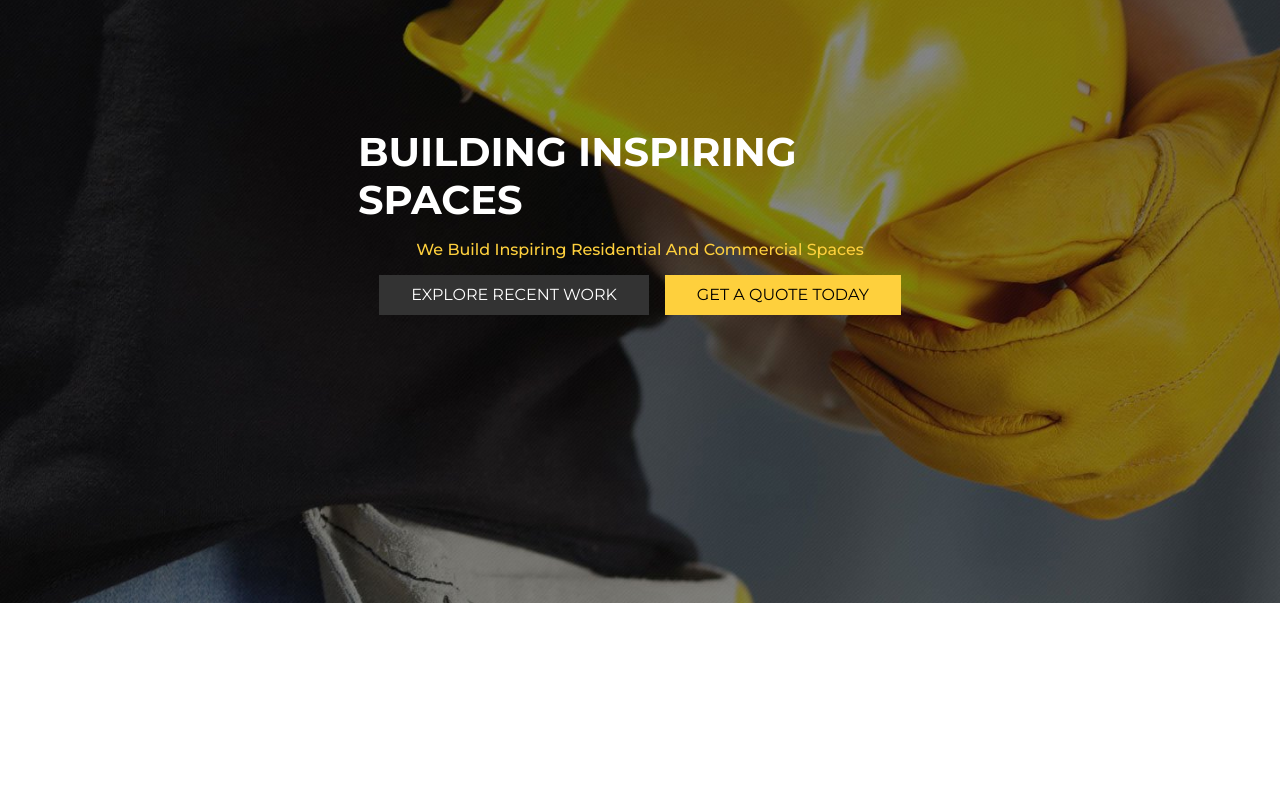
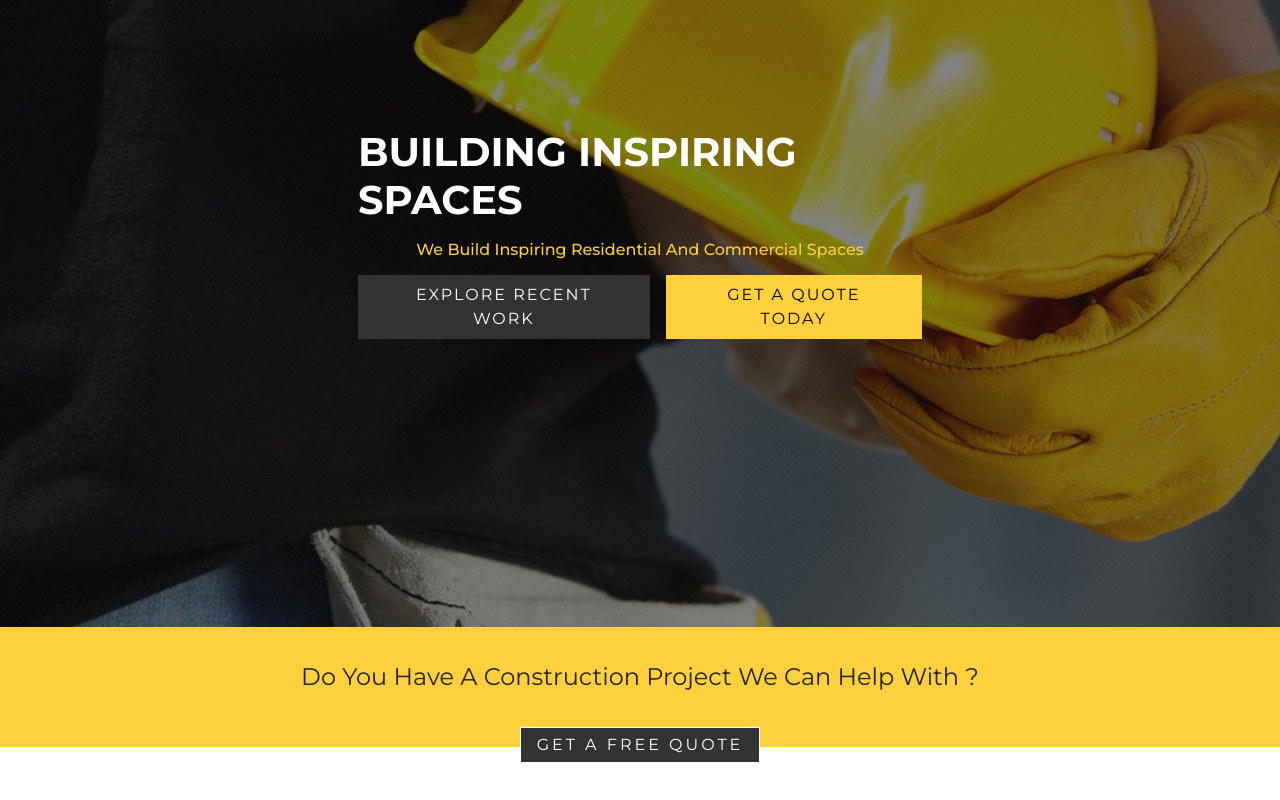
Before and after one commit to davide-rullo/proj-html-vuejs, a Vue app: page / in a window 1280 px wide. Shown: the part 350-1150 px from the top of the page. Before the commit the page ends 953 px from the top, so only its background shows below. Built offline with nearby package versions, Linux system fonts and the light colour scheme.

Commit message:
add cta section

```diff
--- /dev/null
+++ b/src/components/AppCta.vue
@@ -0,0 +1,51 @@
+<script>
+export default {
+    name: 'AppCta'
+}
+</script>
+<template>
+    <section class="cta">
+        <div class="cta-wrapper container d-flex justify-content-center align-items-center flex-column">
+            <p class="cta-text">Do You Have A Construction Project We Can Help With ?</p>
+            <div class="btn-wrap">
+                <button class="cta-btn ">
+                    GET A FREE QUOTE
+                </button>
+            </div>
+        </div>
+
+    </section>
+</template>
+
+
+<style lang="scss" scoped>
+@use '../assets/scss/partials/variables.scss' as *;
+
+.cta {
+    background-color: $avd-primary;
+}
+
+.cta-wrapper {
+
+    padding: 2rem;
+
+    p {
+        margin: 0;
+        font-size: 1.5rem;
+    }
+}
+
+.btn-wrap {
+    margin-bottom: -3rem;
+    margin-top: 2rem;
+}
+
+.cta-btn {
+    background-color: $avd-lightDark;
+    border: 1px solid white;
+    color: white;
+    padding: .3rem 1rem;
+    letter-spacing: 3px;
+
+}
+</style>
--- a/src/components/AppJumbo.vue
+++ b/src/components/AppJumbo.vue
@@ -51,6 +51,10 @@ export default {
 a {
     text-decoration: none;
     color: black;
+}
+
+button {
+    letter-spacing: 2px;
 }
 
 .demos h6,
--- a/src/components/AppMain.vue
+++ b/src/components/AppMain.vue
@@ -1,13 +1,17 @@
 <script>
+import AppCta from './AppCta.vue';
 import AppJumbo from './AppJumbo.vue';
+import AppSpecialist from './AppSpecialist.vue';
 
 export default {
     name: 'AppMain',
-    components: { AppJumbo }
+    components: { AppJumbo, AppCta, AppSpecialist }
 }
 </script>
 <template>
     <AppJumbo></AppJumbo>
+    <AppCta></AppCta>
+    <AppSpecialist></AppSpecialist>
 </template>
 
 
--- /dev/null
+++ b/src/components/AppSpecialist.vue
@@ -0,0 +1,18 @@
+<script>
+export default {
+    name: 'AppSpecialist'
+}
+</script>
+<template>
+    <section class="specialist">
+
+    </section>
+</template>
+
+
+<style lang="scss" scoped>
+.specialist {
+
+    height: 200px;
+}
+</style>
```
